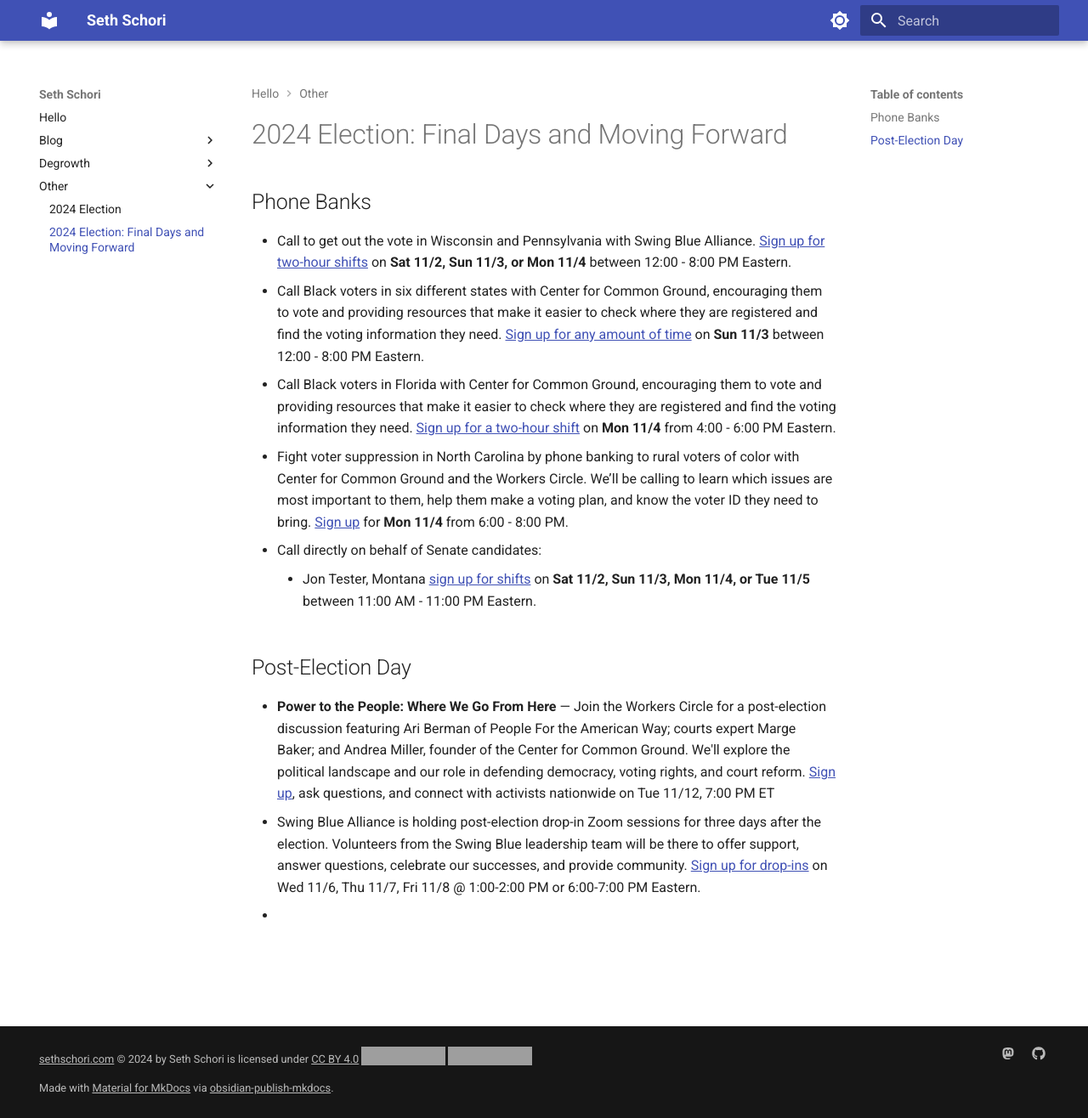
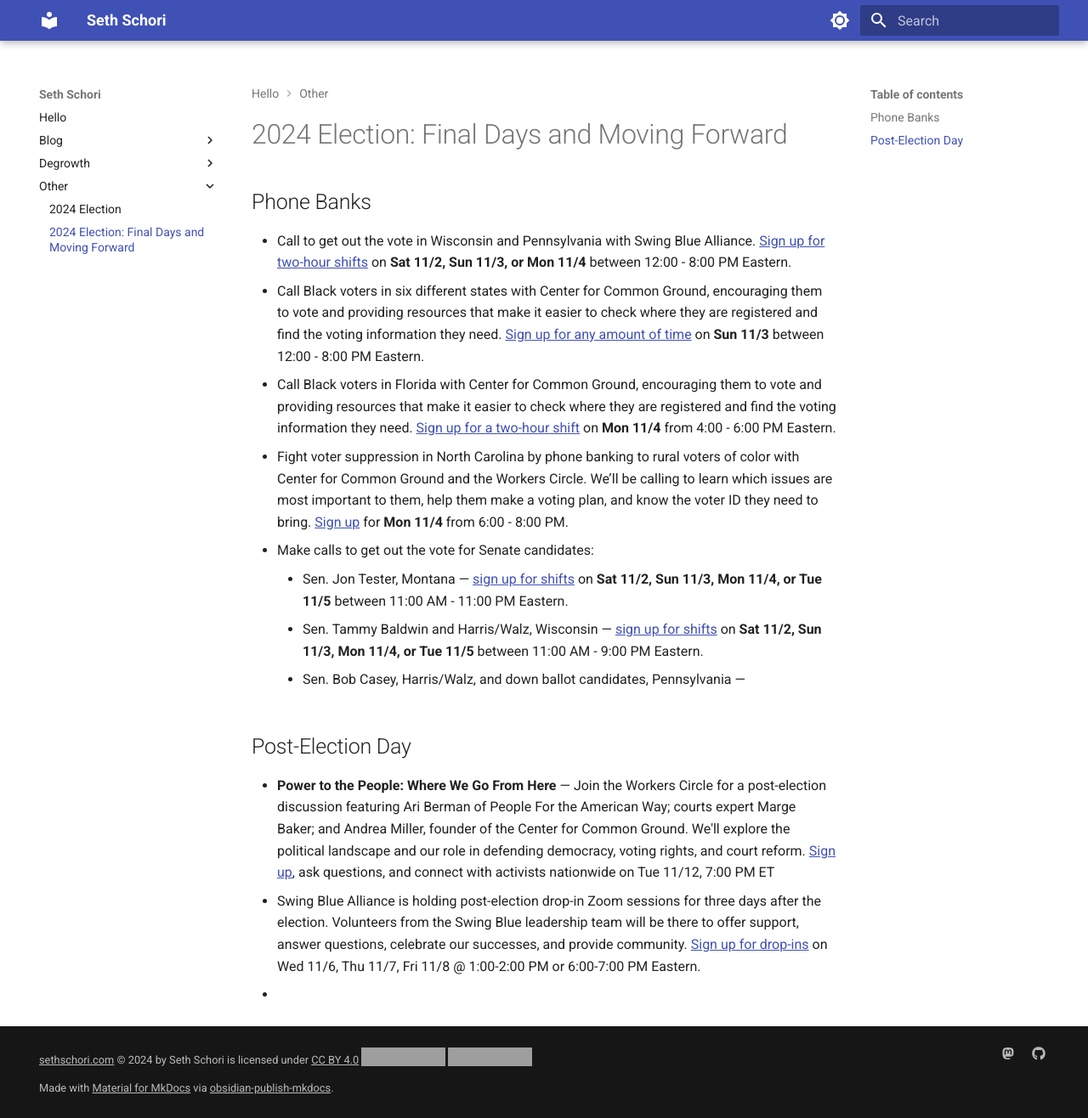
Before and after one commit to sethschori/sethschori.github.io, an MkDocs documentation site: the page built from docs/other/2024-election-ending.md, in a window 1280 px wide and 1316 px high. Shown: the whole window at 85% size. Built offline with MkDocs 1.6.1 and Material for MkDocs 9.7.7, drawn with Linux system fonts in a browser that asks for light colours; grey boxes are pictures that could not be loaded.

Commit message:
vault backup: 2024-11-02 09:35:16

```diff
--- a/docs/other/2024-election-ending.md
+++ b/docs/other/2024-election-ending.md
@@ -5,8 +5,10 @@
 - Call Black voters in six different states with Center for Common Ground, encouraging them to vote and providing resources that make it easier to check where they are registered and find the voting information they need. [Sign up for any amount of time](https://actionnetwork.org/events/callapalooza-november-3?source=direct_link&referrer=group-the-workers-circle) on **Sun 11/3** between 12:00 - 8:00 PM Eastern.
 - Call Black voters in Florida with Center for Common Ground, encouraging them to vote and providing resources that make it easier to check where they are registered and find the voting information they need. [Sign up for a two-hour shift](https://www.mobilize.us/cfcg-rov/event/709186/)  on **Mon 11/4** from 4:00 - 6:00 PM Eastern.
 - Fight voter suppression in North Carolina by phone banking to rural voters of color with Center for Common Ground and the Workers Circle. We’ll be calling to learn which issues are most important to them, help them make a voting plan, and know the voter ID they need to bring. [Sign up](https://us02web.zoom.us/meeting/register/tZwsdOmhpjMoGtTCZ2povk3lxDJSgdvVBvk0#/registration) for **Mon 11/4** from 6:00 - 8:00 PM.
-- Call directly on behalf of Senate candidates:
-	- Jon Tester, Montana [sign up for shifts](https://www.mobilize.us/bigskyvictory/event/703769/) on **Sat 11/2, Sun 11/3, Mon 11/4, or Tue 11/5** between 11:00 AM - 11:00 PM Eastern.
+- Make calls to get out the vote for Senate candidates:
+	- Sen. Jon Tester, Montana — [sign up for shifts](https://www.mobilize.us/bigskyvictory/event/703769/) on **Sat 11/2, Sun 11/3, Mon 11/4, or Tue 11/5** between 11:00 AM - 11:00 PM Eastern.
+	- Sen. Tammy Baldwin and Harris/Walz, Wisconsin — [sign up for shifts](https://www.mobilize.us/wisdems/event/701123/) on **Sat 11/2, Sun 11/3, Mon 11/4, or Tue 11/5** between 11:00 AM - 9:00 PM Eastern.
+	- Sen. Bob Casey, Harris/Walz, and down ballot candidates, Pennsylvania —
 ## Post-Election Day
 - **Power to the People: Where We Go From Here** — Join the Workers Circle for a post-election discussion featuring Ari Berman of People For the American Way; courts expert Marge Baker; and Andrea Miller, founder of the Center for Common Ground. We'll explore the political landscape and our role in defending democracy, voting rights, and court reform. [Sign up](https://us02web.zoom.us/meeting/register/tZMpdu6pqDwtH9XIzrp7nk2s51HqZesarWsd#/registration), ask questions, and connect with activists nationwide on Tue 11/12, 7:00 PM ET
 - Swing Blue Alliance is holding post-election drop-in Zoom sessions for three days after the election. Volunteers from the Swing Blue leadership team will be there to offer support, answer questions, celebrate our successes, and provide community. [Sign up for drop-ins](https://www.mobilize.us/swingbluealliance/event/740136/) on Wed 11/6, Thu 11/7, Fri 11/8 @ 1:00-2:00 PM or 6:00-7:00 PM Eastern.
```
